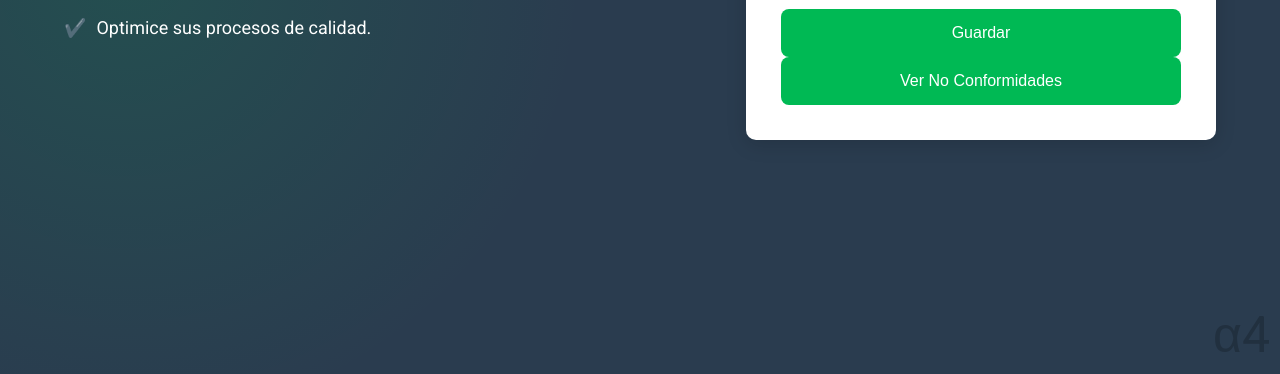
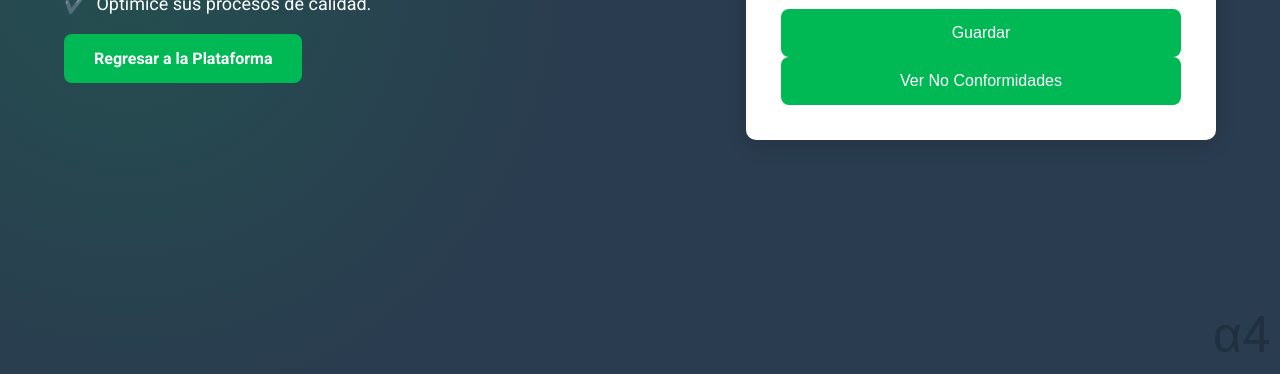
Before and after one commit to CtAlexander/no-conformidades-, a plain HTML site: page index.html in a window 1280 px wide. Shown: the part 426-800 px from the top of the page. Drawn offline with Linux system fonts and the light colour scheme.

Commit message:
Update index.html

```diff
--- a/index.html
+++ b/index.html
@@ -149,6 +149,30 @@
         .nav-buttons button:hover {
             background-color: #009847;
         }
+        .boton-regresar {
+    display: inline-block;
+    width: auto;
+    padding: 15px 30px;
+    background-color: #00b954;
+    color: #fff;
+    text-decoration: none;
+    border: none;
+    border-radius: 8px;
+    font-size: 16px;
+    text-align: center;
+    font-weight: bold;
+    cursor: pointer;
+    transition: background-color 0.3s ease;
+}
+
+.boton-regresar:hover {
+    background-color: #009847;
+}
+
+.boton-regresar:active {
+    background-color: #007b33;
+}
+
     </style>
 </head>
 <body>
@@ -161,6 +185,9 @@
             <li>Agregue, guarde y navegue entre las no conformidades.</li>
             <li>Optimice sus procesos de calidad.</li>
         </ul>
+
+          <a href="https://ctalexander.github.io/ACEITES-Y-LIPIDOS-BD-/" class="boton-regresar">Regresar a la Plataforma</a>
+
     </div>
 
 
@@ -169,7 +196,11 @@
         <h1>No Conformidad</h1>
         <textarea id="descripcion" placeholder="Descripción de la no conformidad"></textarea>
         <button class="button" id="guardarBtn">Guardar</button>
+
         <button class="button" id="verBtn">Ver No Conformidades</button>
+
+
+
 
         <div class="no-conformidad" id="noConformidadDisplay" style="display: none;">
             <p id="descripcionDisplay"></p>
```
